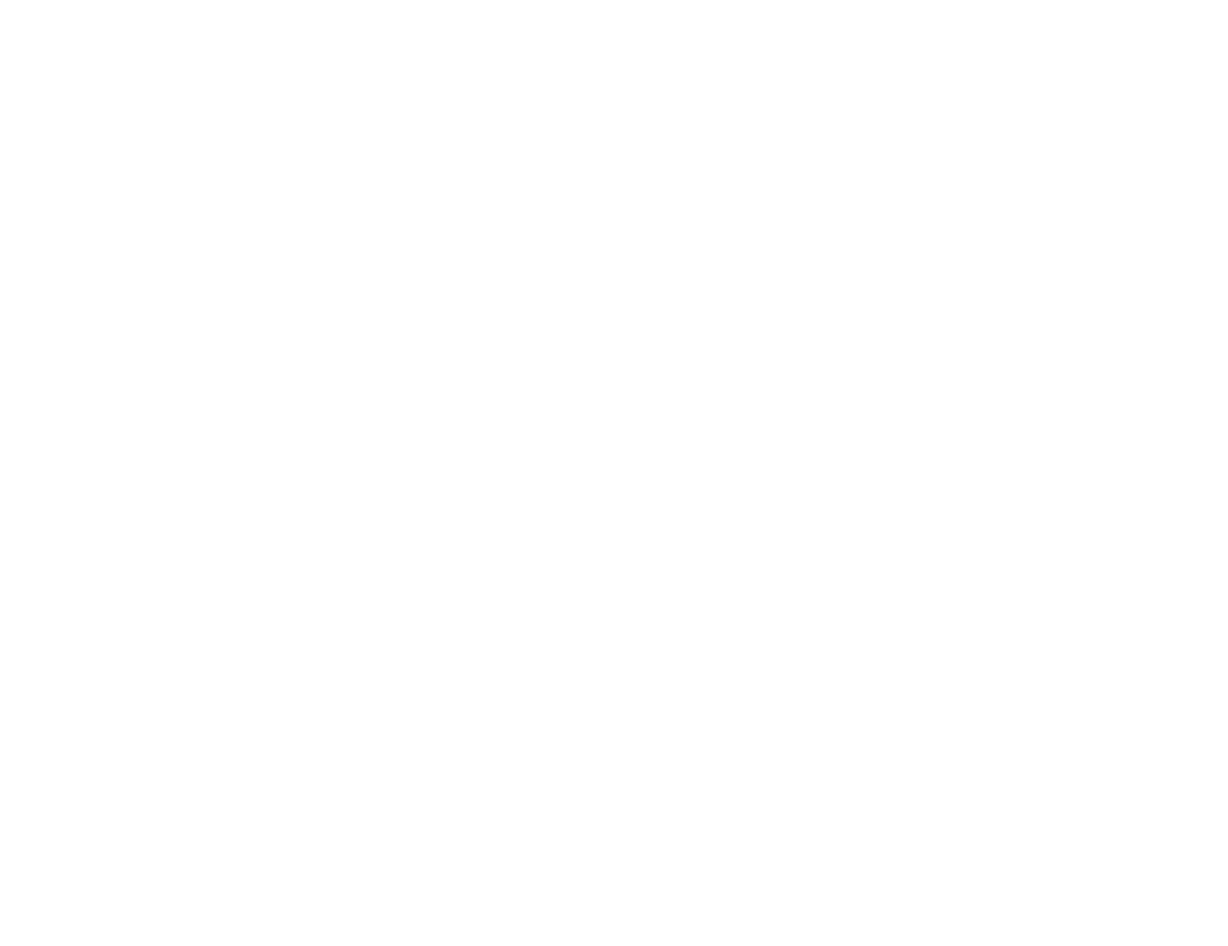
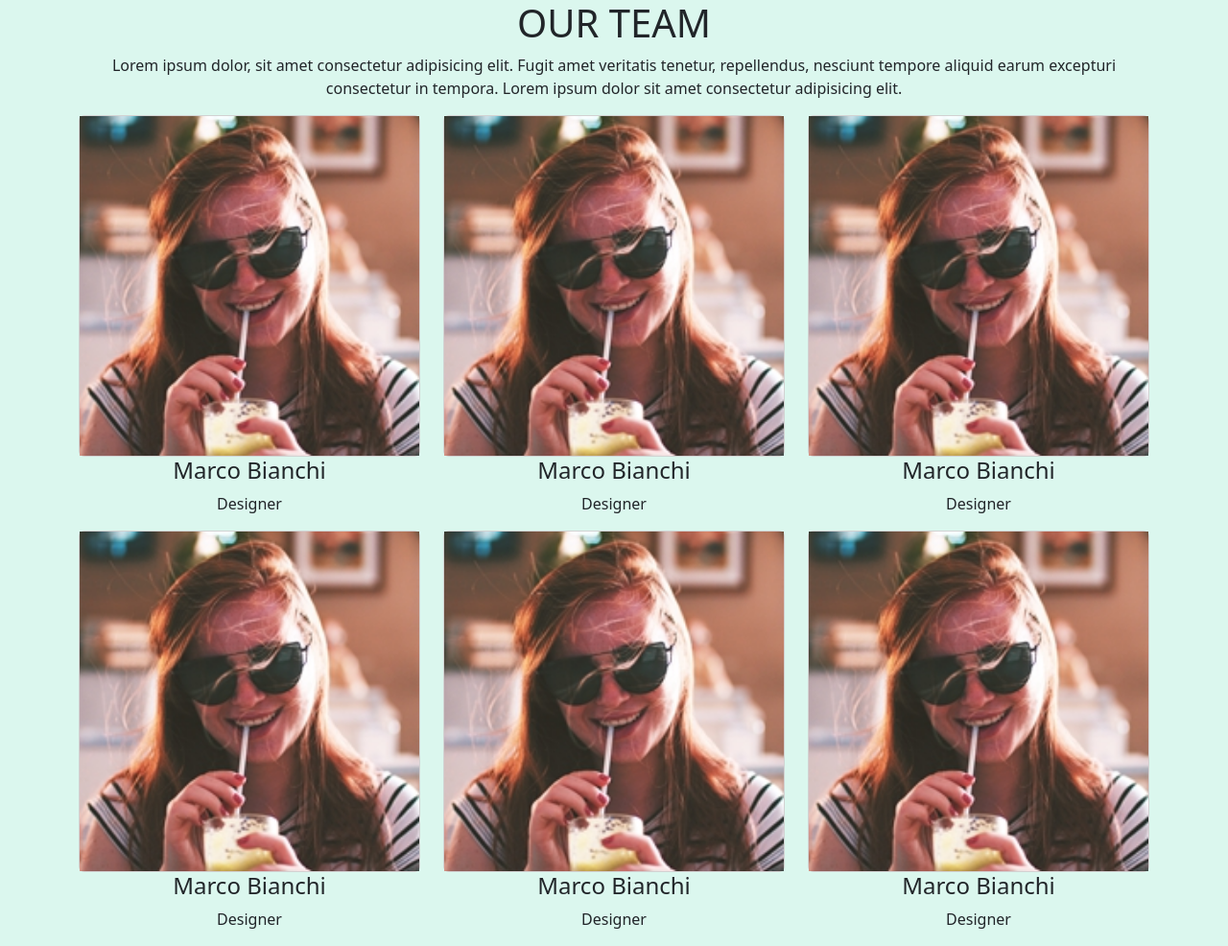
Before and after one commit to Johnnyfromtheblock4/js-our-team, a plain HTML site: page index.html in a window 1280 px wide. Shown: the whole page at 96% size. Before the commit the page ends 800 px from the top, so only its background shows below. Drawn offline with nearby package versions, Linux system fonts and the light colour scheme.

Commit message:
[UPD] html

```diff
--- a/assets/css/styles.css
+++ b/assets/css/styles.css
@@ -0,0 +1,3 @@
+body {
+  background-color: rgb(219, 247, 238);
+}
--- a/index.html
+++ b/index.html
@@ -13,6 +13,76 @@
     <title>js-our-team</title>
   </head>
   <body>
+    <div class="container">
+      <div class="row">
+        <!-- Titolo -->
+        <div class="col-12">
+          <h1 class="text-center">OUR TEAM</h1>
+          <p class="text-center">
+            Lorem ipsum dolor, sit amet consectetur adipisicing elit. Fugit amet
+            veritatis tenetur, repellendus, nesciunt tempore aliquid earum
+            excepturi consectetur in tempora. Lorem ipsum dolor sit amet
+            consectetur adipisicing elit.
+          </p>
+        </div>
+      </div>
+      <div class="row">
+        <div class="col-12 col-md-4">
+          <div class="card">
+            <img src="assets/img/female1.png" alt="" />
+          </div>
+          <div class="card-body">
+            <h4 class="text-center">Marco Bianchi</h4>
+            <p class="text-center">Designer</p>
+          </div>
+        </div>
+                <div class="col-12 col-md-4">
+          <div class="card">
+            <img src="assets/img/female1.png" alt="" />
+          </div>
+          <div class="card-body">
+            <h4 class="text-center">Marco Bianchi</h4>
+            <p class="text-center">Designer</p>
+          </div>
+        </div>
+                <div class="col-12 col-md-4">
+          <div class="card">
+            <img src="assets/img/female1.png" alt="" />
+          </div>
+          <div class="card-body">
+            <h4 class="text-center">Marco Bianchi</h4>
+            <p class="text-center">Designer</p>
+          </div>
+        </div>
+                <div class="col-12 col-md-4">
+          <div class="card">
+            <img src="assets/img/female1.png" alt="" />
+          </div>
+          <div class="card-body">
+            <h4 class="text-center">Marco Bianchi</h4>
+            <p class="text-center">Designer</p>
+          </div>
+        </div>
+                <div class="col-12 col-md-4">
+          <div class="card">
+            <img src="assets/img/female1.png" alt="" />
+          </div>
+          <div class="card-body">
+            <h4 class="text-center">Marco Bianchi</h4>
+            <p class="text-center">Designer</p>
+          </div>
+        </div>
+                <div class="col-12 col-md-4">
+          <div class="card">
+            <img src="assets/img/female1.png" alt="" />
+          </div>
+          <div class="card-body">
+            <h4 class="text-center">Marco Bianchi</h4>
+            <p class="text-center">Designer</p>
+          </div>
+        </div>
+      </div>
+    </div>
     <script src="assets/js/script.js"></script>
   </body>
 </html>
```
